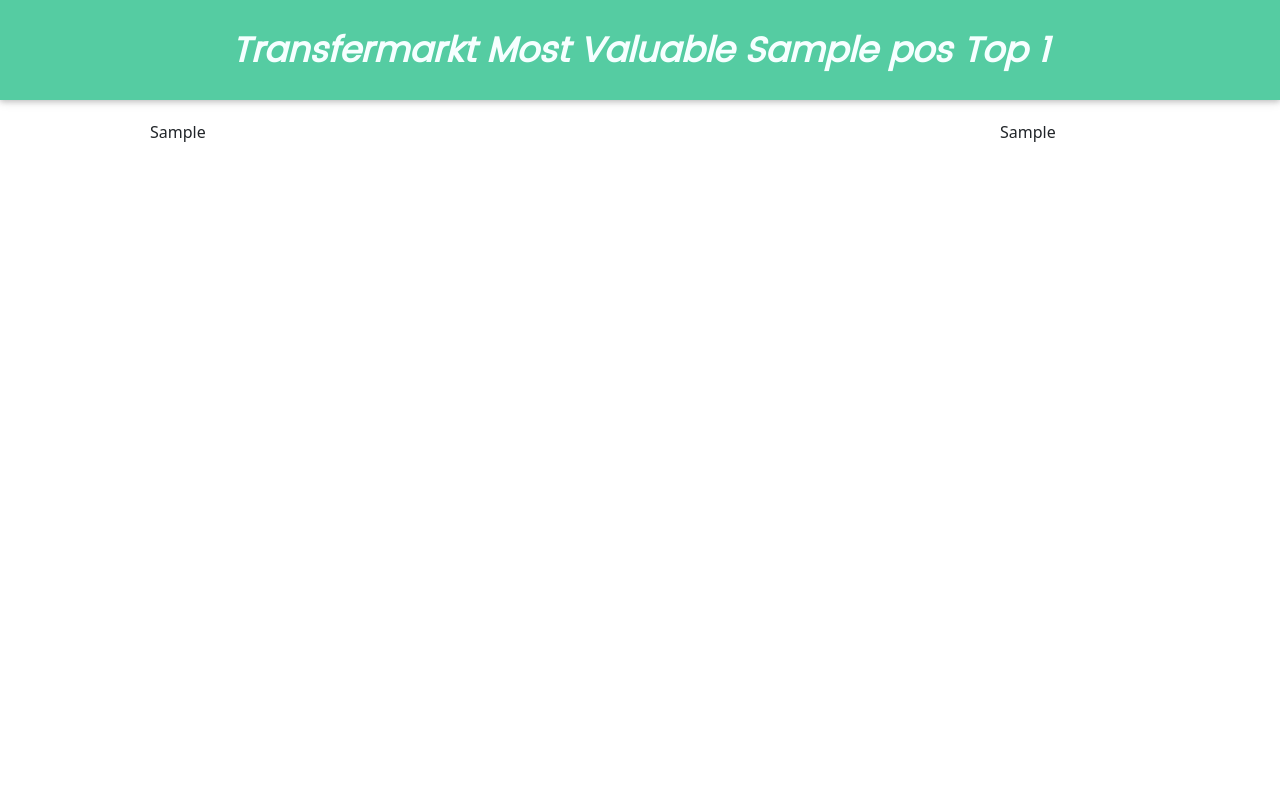
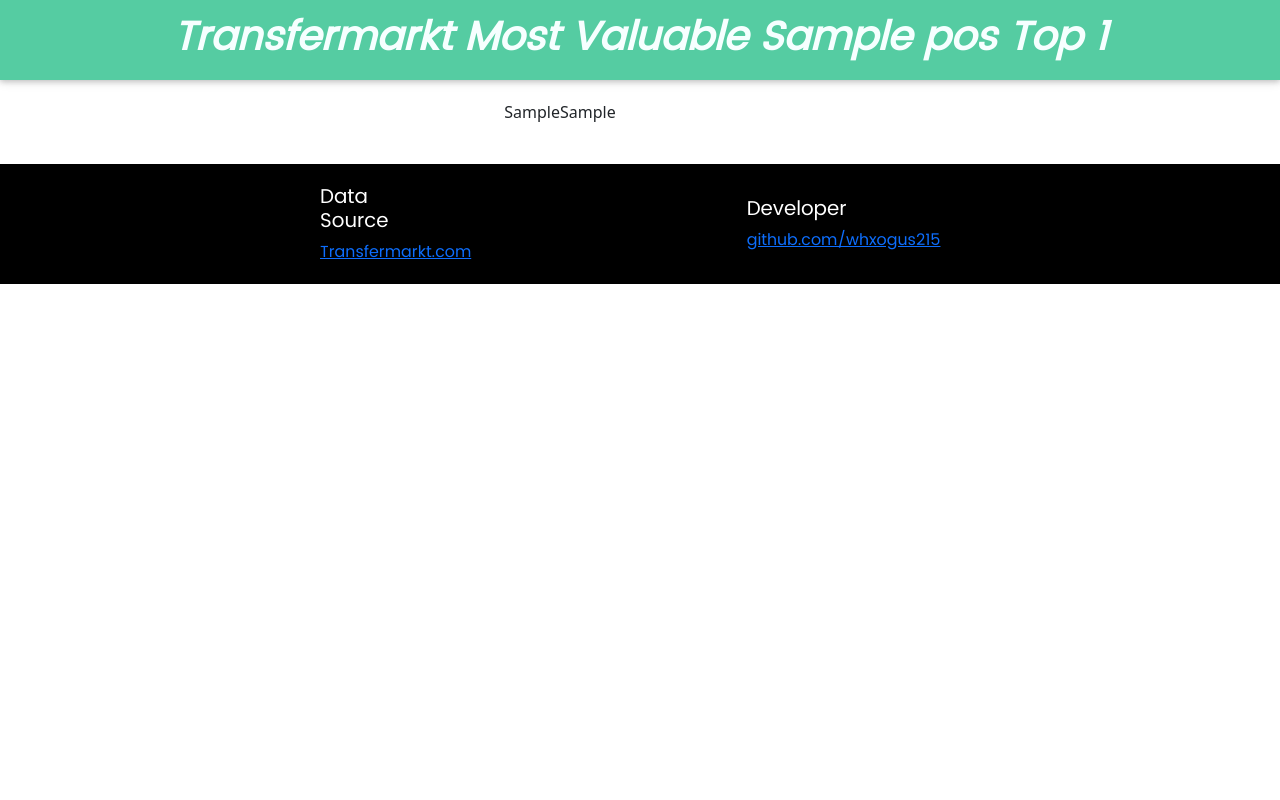
Before and after one commit to whxogus215/FootballPlayerWebCrawling, a Flask app: template templates/result.html in a window 1280 px wide. Run offline with Flask 2, Linux system fonts and the light colour scheme; the template is opened without the code that fills it: most values are stand-ins (such as "Sample title", 1, 10 or a date in 2020).

Commit message:
Footer 추가

```diff
--- a/static/css/result_style.css
+++ b/static/css/result_style.css
@@ -9,22 +9,35 @@
     /* 그리드 영역 지정 */
     grid-template-areas:
 
-        "header header"
-        "article nation";
+        "header"
+        "article"
+        "footer";
 
     /* 1행 2행 3행 높이 지정, 1fr의 경우 1행과 3행의 나머지 공간 */
     /* fr의 경우 지정값들을 먼저 지정하고 남은 영역을 기준으로 함 */
-    grid-template-rows: 100px auto;
+    grid-template-rows: 10vh auto 15vh;
     /* 1열 2열 너비 지정 */
-    grid-template-columns: 3.5fr 1fr;
+    /* grid-template-columns: 1fr; */
     gap: 20px;
-    height : 100vh;
+
+
+    width: 100%;
+
+}
+
+#pageHeader {
+    height: 10vh;
+    display: flex;
+    justify-content: center;
+    align-items: center;
+
+    grid-area: header;
+    background-color: #55cca2;
+    box-shadow: 0 2px 5px 0 rgb(0 0 0 / 16%), 0 2px 10px 0 rgb(0 0 0 / 12%);
 }
 
 .title-header h1 {
-    font-size: 35px;
-    text-align: center;
-    padding-top: 29px;
+    /* padding-top: 43px; */
     color: #f6ffff;
     font-family: 'Poppins',sans-serif;
     font-weight: 600;
@@ -57,31 +70,34 @@
 }
 
 table {
-    width: 100%;
     table-layout: auto;
     font-family: 'Poppins',sans-serif;
 }
 
-#pageHeader {
-    grid-area: header;
-    background-color: #55cca2;
-    box-shadow: 0 2px 5px 0 rgb(0 0 0 / 16%), 0 2px 10px 0 rgb(0 0 0 / 12%);
+
+#Article {
+    grid-area: article;
+    display: flex;
+    justify-content: center;
 }
 
-#mainArticle {
-    grid-area: article;
-    margin-left: 150px;
-    margin-bottom: 20px;
-}
-
-#mainArticle tbody>tr>th{
+#Article tbody>tr>th{
     border-right: 1px solid black;
     border-bottom: 1px solid black;
 }
 
-
 #nationTable {
-    grid-area: nation;
     margin-right: 160px;
     margin-bottom: 20px;
 }
+
+#pageFooter {
+    grid-area: footer;
+    display: flex;
+    flex-direction: row;
+    justify-content: space-evenly;
+    align-items: center;
+    background-color: black;
+    font-family: 'Poppins',sans-serif;
+    color: white;
+}
--- a/templates/result.html
+++ b/templates/result.html
@@ -3,7 +3,7 @@
 <head>
     <meta charset="UTF-8">
     <meta http-equiv="X-UA-Compatible" content="IE=edge">
-    <meta name="viewport" content="width=device-width, initial-scale=1.0">
+    <meta name="viewport" content="width=device-width, initial-scale=1">
     <title>Transfer List</title>
     <link href="static/css/result_style.css" rel="stylesheet">
     <link href="https://cdn.jsdelivr.net/npm/bootstrap@5.2.0-beta1/dist/css/bootstrap.min.css" rel="stylesheet" integrity="sha384-0evHe/X+R7YkIZDRvuzKMRqM+OrBnVFBL6DOitfPri4tjfHxaWutUpFmBp4vmVor" crossorigin="anonymous">
@@ -15,15 +15,32 @@
         </div>
     </header>
 
-    <article id="mainArticle">
-        <!-- 크롤링 결과 출력 -->
-    {{ df_html | safe }}
+    <article id="Article">
+        <div id="valueTable">
+            <!-- 크롤링 결과 출력 -->
+        {{ df_html | safe }}
+        </div>
 
+        <div id="nationTable">
+            {{ gd_html | safe }}
+        </div>
     </article>
 
-    <div id="nationTable">
-    {{ gd_html | safe }}
-    </div>
+    <footer id = "pageFooter">
+        <div class="col-1">
+            <h5>Data Source</h5>
+            <ul class="nav flex-column">
+                <li class="nav-item"><a href="https://www.transfermarkt.com/" target="_blank">Transfermarkt.com</a></li>
+            </ul>
+        </div>
+
+        <div class="col-2">
+            <h5>Developer</h5>
+            <ul class="nav flex-column">
+                <li class="nav-item"><a href="https://github.com/whxogus215" target="_blank">github.com/whxogus215</a></li>
+            </ul>
+        </div>
+    </footer>
 
 
     <script src="https://cdn.jsdelivr.net/npm/bootstrap@5.2.0-beta1/dist/js/bootstrap.bundle.min.js" integrity="sha384-pprn3073KE6tl6bjs2QrFaJGz5/SUsLqktiwsUTF55Jfv3qYSDhgCecCxMW52nD2" crossorigin="anonymous"></script>
```
